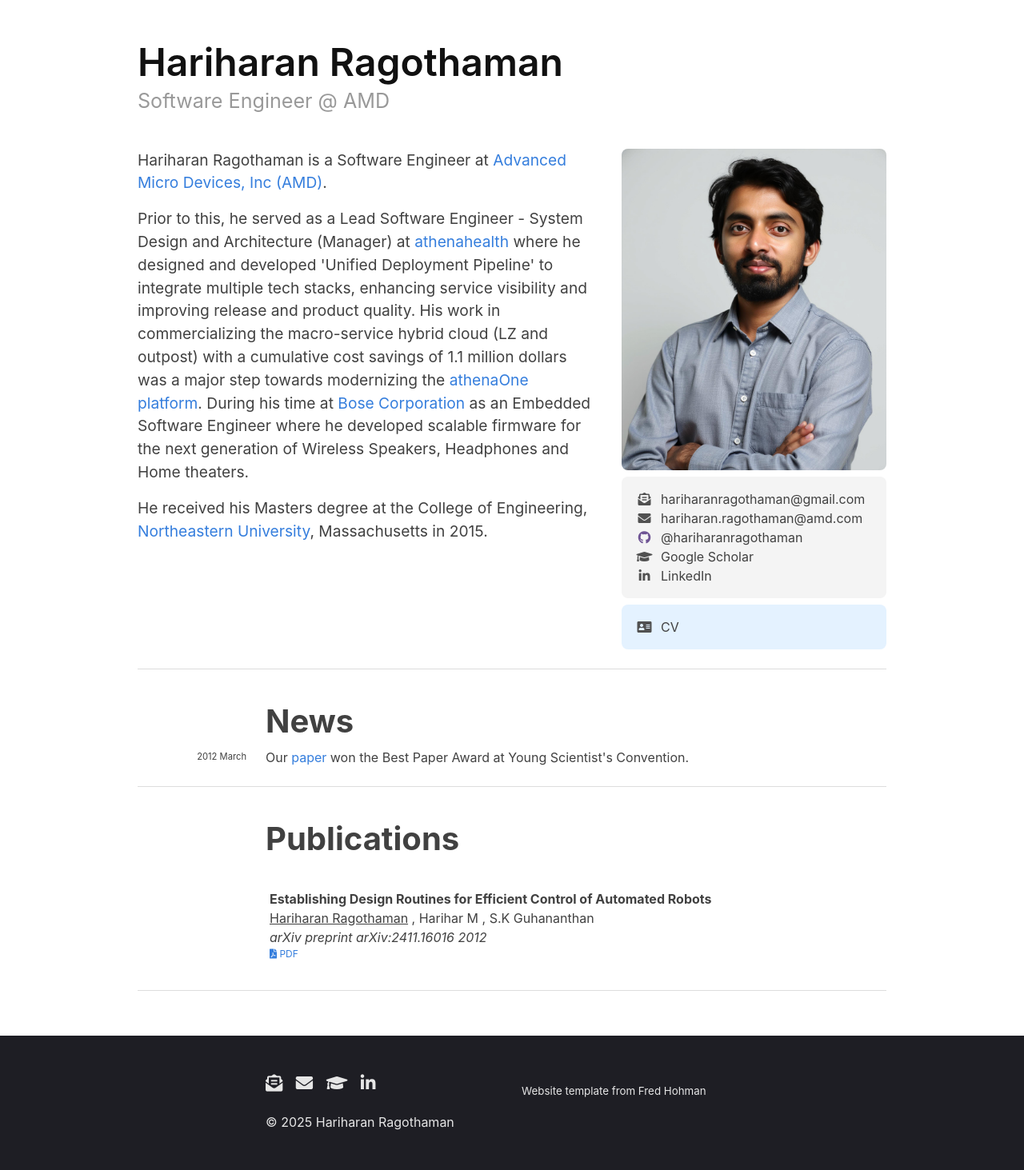
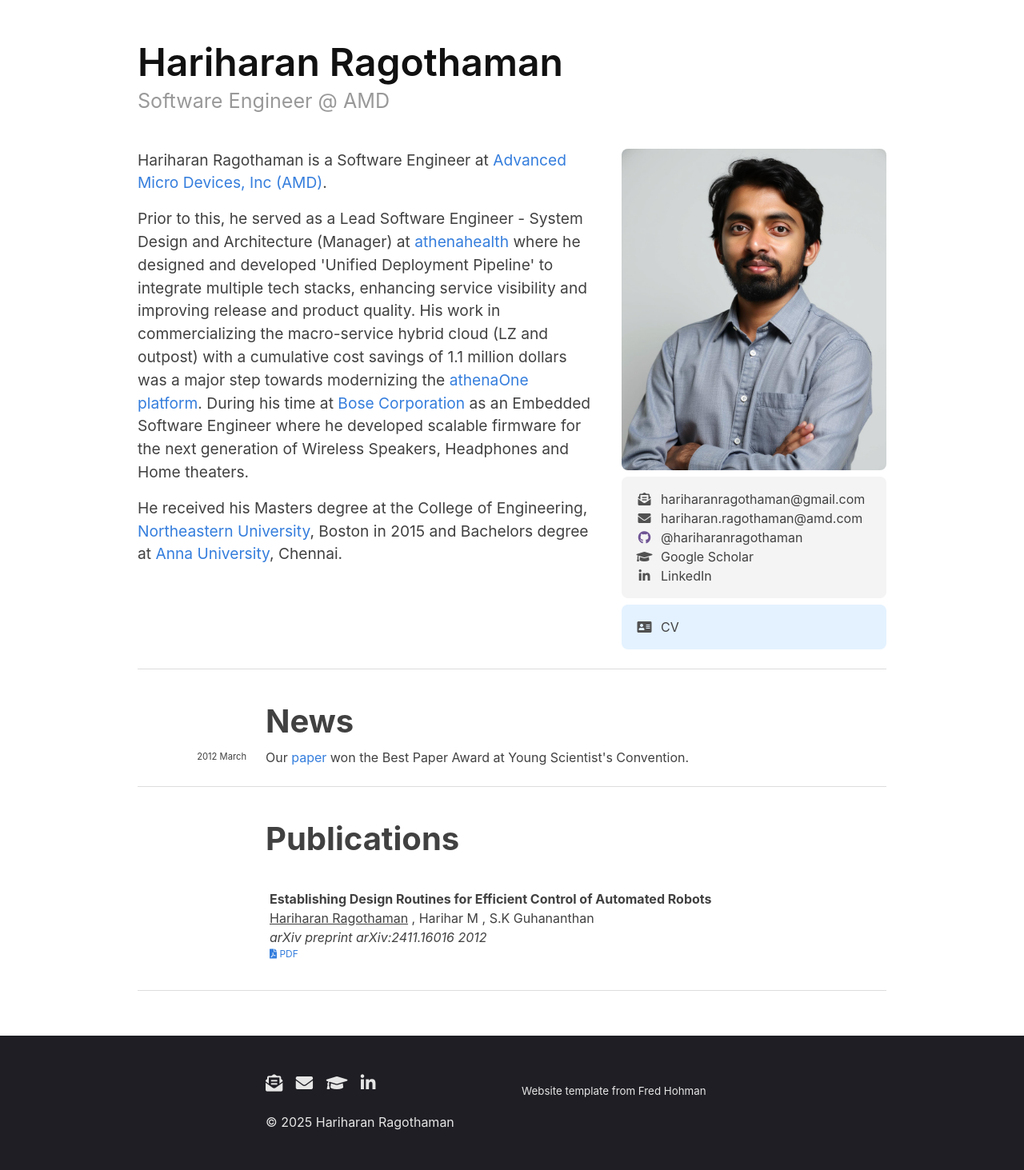
Before and after one commit to hariharanragothaman/hariharanragothaman.github.io, a Jekyll site: the page built from index.md, in a window 1280 px wide. Shown: the whole page at 80% size. Built offline with Jekyll 4.4.1, drawn with Linux system fonts in a browser that asks for light colours; nearby versions of some CDN libraries; some web fonts are replaced.

Commit message:
Polishes and Updates

```diff
--- a/index.md
+++ b/index.md
@@ -22,7 +22,7 @@
 	</div>
 	<div style="height: 1rem"></div>
 	<div class="intro-left">
-        He received his Masters degree at the College of Engineering, <a href="https://www.northeastern.edu/">Northeastern University</a>, Massachusetts in 2015.
+        He received his Masters degree at the College of Engineering, <a href="https://www.northeastern.edu/">Northeastern University</a>, Boston in 2015 and Bachelors degree at <a href="https://www.annauniv.edu/">Anna University</a>, Chennai.
 	</div>
 	<div style="height: 1rem"></div>
 </div>
```
